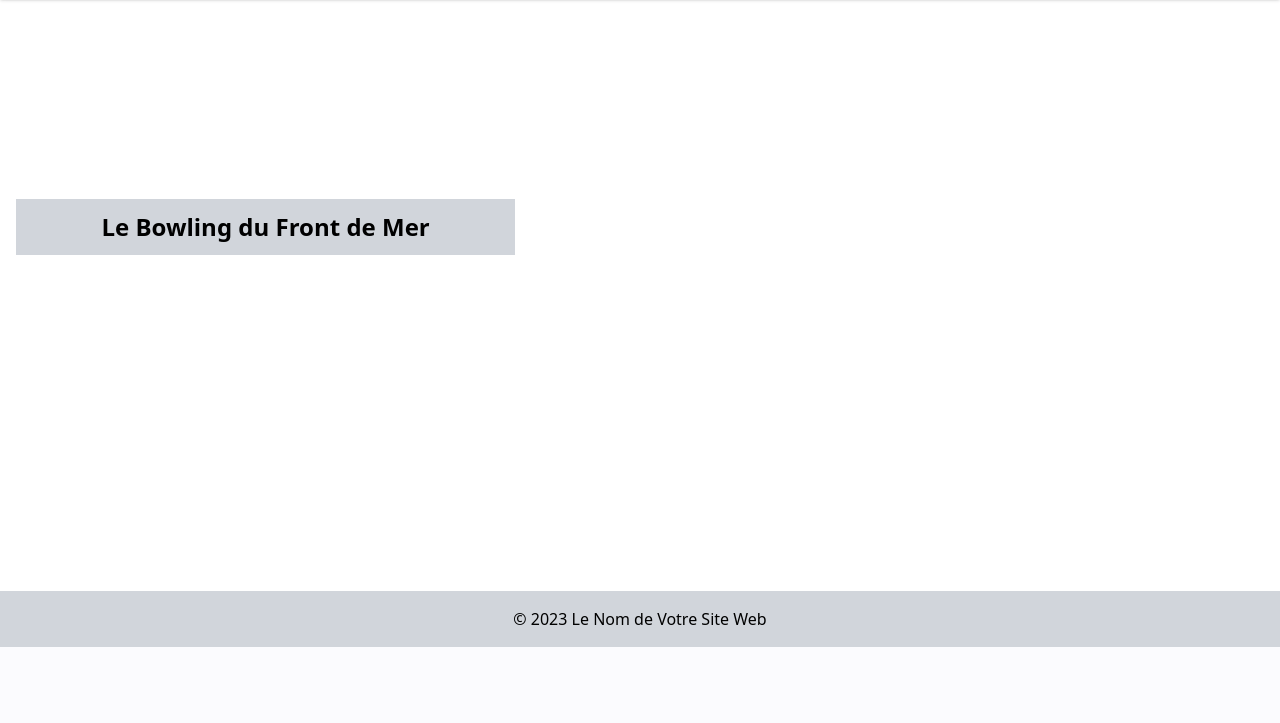
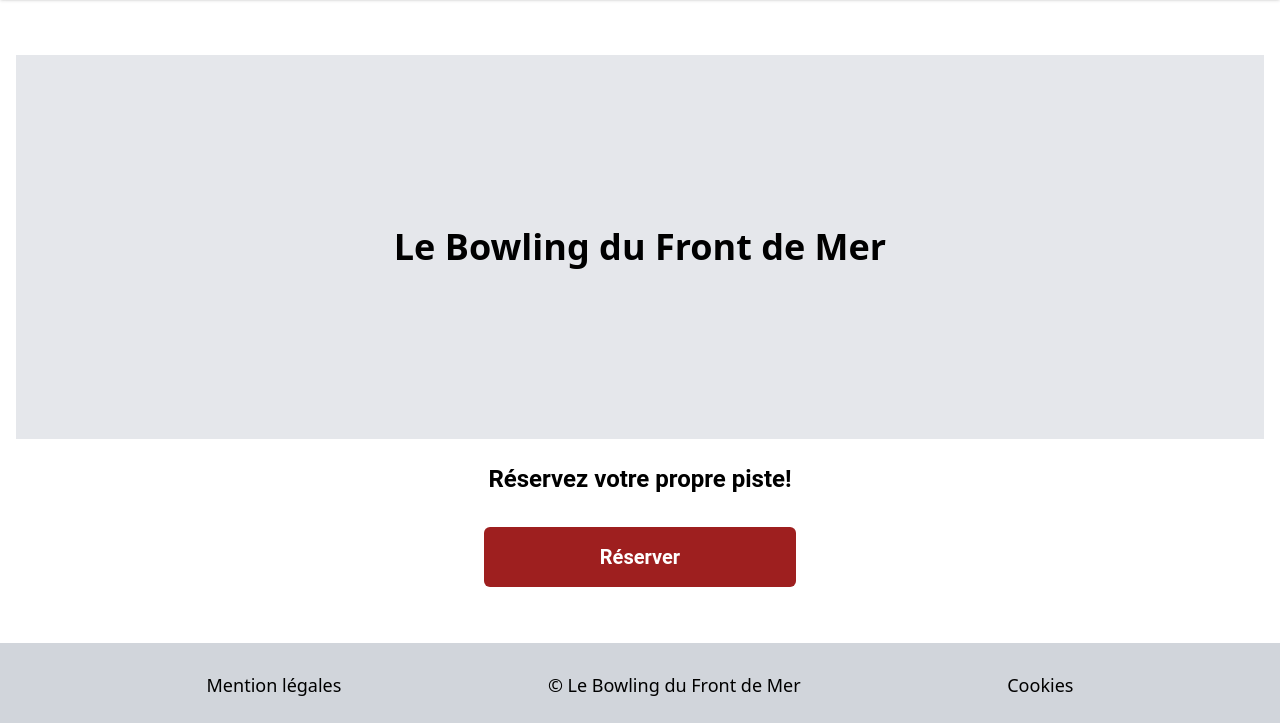
Before and after one commit to HoarauJeremy/Bowling, a PHP site: page /index.php?action=vueCookies in a window 1280 px wide. Shown: the part 153-876 px from the top of the page. Before the commit the page ends 800 px from the top, so only its background shows below. Run offline with PHP 8.4, Linux system fonts and the light colour scheme.

Commit message:
Ajout des fichier vueCookie et vueMention

```diff
--- a/controler/controleur.php
+++ b/controler/controleur.php
@@ -52,7 +52,6 @@ class Controleur {
                     break;
                 }
 
-
             case 'langue' :
                 if(){
 
@@ -60,6 +59,15 @@ class Controleur {
 
                     break;
                 } */
+
+            case 'mention':
+                include 'vue/vueMention.php';
+                break;
+
+            case 'cookie':
+                include 'vue/vueCookies.php';
+                break;
+
             default:
                 include 'vue/vueAccueil.php';
             break;
--- a/media/css/output.css
+++ b/media/css/output.css
@@ -639,6 +639,16 @@ video {
   margin-bottom: 10rem;
 }
 
+.my-8 {
+  margin-top: 2rem;
+  margin-bottom: 2rem;
+}
+
+.my-4 {
+  margin-top: 1rem;
+  margin-bottom: 1rem;
+}
+
 .ml-1 {
   margin-left: 0.25rem;
 }
@@ -725,6 +735,10 @@ video {
 
 .h-screen {
   height: 100vh;
+}
+
+.h-96 {
+  height: 24rem;
 }
 
 .max-h-0 {
@@ -1101,6 +1140,11 @@ video {
   padding-bottom: 1rem;
 }
 
+.py-6 {
+  padding-top: 1.5rem;
+  padding-bottom: 1.5rem;
+}
+
 .pl-1 {
   padding-left: 0.25rem;
 }
@@ -1115,6 +1159,10 @@ video {
 
 .pt-4 {
   padding-top: 1rem;
+}
+
+.pt-1 {
+  padding-top: 0.25rem;
 }
 
 .text-center {
@@ -1392,6 +1440,18 @@ video {
     width: 100%;
   }
 
+  .md\:w-2\/6 {
+    width: 33.333333%;
+  }
+
+  .md\:w-1\/6 {
+    width: 16.666667%;
+  }
+
+  .md\:w-3\/12 {
+    width: 25%;
+  }
+
   .md\:transform-none {
     transform: none;
   }
--- a/vue/template.php
+++ b/vue/template.php
@@ -49,7 +49,7 @@
 
 </head>
 <body class="flex flex-col min-h-screen">
-<header class="bg-background z-50 fixed top-0 w-full shadow md:h-auto">
+    <header class="bg-background z-50 fixed top-0 w-full shadow md:h-auto">
         <!-- Bar de navigation -->
         <nav class="bg-accent md:bg-transparent w-full font-Roboto p-6 md:p-0 flex items-center justify-between">
             <!-- Logo -->
@@ -72,12 +72,12 @@
 
                     <li id="nav-item" class="py-4 bg-primary mx-auto rounded-md w-11/12 mt-8 md:w-full md:h-full md:rounded-none md:py-0 md:mt-0
                     border-r border-black ">
-                        <a href="?action=accueil" class="w-full h-full flex justify-center items-center md:text-xl">Accueil</a>
+                        <a href="index.php?action=accueil" class="w-full h-full flex justify-center items-center md:text-xl">Accueil</a>
                     </li>
 
                     <li id="nav-item" class="py-4 bg-primary mx-auto rounded-md w-11/12 mt-8 md:w-full md:h-full md:rounded-none md:py-0 md:mt-0
                     border-r border-black ">
-                        <a href="?action=reserver" class="w-full h-full flex justify-center items-center md:text-xl">Réserver</a>
+                        <a href="index.php?action=reserver" class="w-full h-full flex justify-center items-center md:text-xl">Réserver</a>
                     </li>
 
                     <li id="nav-item" class="py-4 bg-primary mx-auto rounded-md w-11/12 mt-8 md:w-full md:h-full md:rounded-none md:py-0 md:mt-0
@@ -87,7 +87,7 @@
 
                     <li id="nav-item" class="py-4 bg-primary mx-auto rounded-md w-11/12 mt-8 md:w-full md:h-full md:rounded-none md:py-0 md:mt-0
                     border-r border-black ">
-                        <a href="?action=client" class="w-full h-full flex justify-center items-center md:text-xl">Espace Client</a>
+                        <a href="index.php?action=client" class="w-full h-full flex justify-center items-center md:text-xl">Espace Client</a>
                     </li>
 
                     <!-- Menu déroulant Langue -->
@@ -139,8 +139,10 @@
         </main>
     </div>
 
-    <footer class="mt-auto text-center py-4 bg-gray-300">
-        <p>&copy; 2023 Le Nom de Votre Site Web</p>
+    <footer class="mt-auto py-6 bg-gray-300 flex items-center justify-evenly md:flex-row flex-col text-lg">
+        <a class='pt-1' href="index.php?action=mention">Mention légales</a>
+        <p class='pt-1'>&copy; Le Bowling du Front de Mer</p>
+        <a class='pt-1' href="index.php?action=cookie">Cookies</a>
     </footer>
 </body>
 </html>
--- a/vue/vueAccueil.php
+++ b/vue/vueAccueil.php
@@ -2,13 +2,21 @@
 
     $titre = "Accueil";
 
-    $contenu = '
-    <div class="mt-36 hidden md:flex md:bg-gray-300 md:py-2 md:text-center md:text-black md:w-2/5 md:h-14 md:justify-center md:items-center">
-    <!-- <div class="bg-gray-300 inline-block px-4 py-2 rounded-md"> -->
-        <h1 class="text-2xl font-semibold">Le Bowling du Front de Mer</h1>
-    <!-- </div> -->
-    </div>
-    ';
+    $contenu = "
+        <div class='w-full h-full'>
+            <div class='h-96 flex items-center justify-center bg-gray-200'>
+                <h1 class='text-center text-4xl font-semibold break-all'>Le Bowling du Front de Mer</h1>
+            </div>
+
+            <div class='w-full py-2'>
+                <h2 class='text-2xl font-bold font-Roboto text-center my-4'>Réservez votre propre piste!</h2>
+                <div class='py-4 bg-primary mx-auto rounded-md w-11/12 md:w-3/12 my-8'>
+                    <a href='index.php?action=reserver' class='w-full h-full flex justify-center items-center text-2xl text-white font-bold font-Roboto md:text-xl'>Réserver</a>
+                </div>
+            </div>
+        </div>
+    ";
+
 
     include "template.php";
 
--- a/vue/vueContact.php
+++ b/vue/vueContact.php
@@ -1,6 +1,6 @@
 <?php
     $titre = "Bowling du Front de Mer - Contact";
-    $contenu = "<div class='my-36 h-auto mx-auto'>";
+    $contenu = "<div class='h-auto mx-auto'>";
     $contenu .= "<section>";
     $contenu .= "<div class='w-full text-4xl font-NotoSans font-extrabold'>
                     <h2 class='text-center'>Nous Contacter</h2>
--- a/vue/vueReservations.php
+++ b/vue/vueReservations.php
@@ -4,7 +4,7 @@
 
     $titre = "Bowling du Front de Mer - Reservations";
     $reservations = $this->manageAdmin->getReservations();
-    $contenu = "<div class='w-full md:w-3/5 md:mx-auto mt-4'>
+    $contenu = "<div class='w-full md:w-3/5 md:mx-auto mt-4 font-Roboto'>
                     <div class='px-1 flex flex-row md:justify-between justify-around'>
                         <h2 class='text-2xl font-bold'>Liste des Reservations : </h2>
                         <a class='px-2 py-1 bg-background rounded shadow shadow-secondary text-primary font-bold border border-primary hover:bg-primary hover:text-background transition-colors' title='Ajouter' href='?action=ajouter'>Ajouter</a>
```
Also changed, not shown: other parts of media/css/output.css (+33 -8 lines), vue/vueCookies.php (added, +7 -0 lines), vue/vueMention.php (added, +7 -0 lines).
